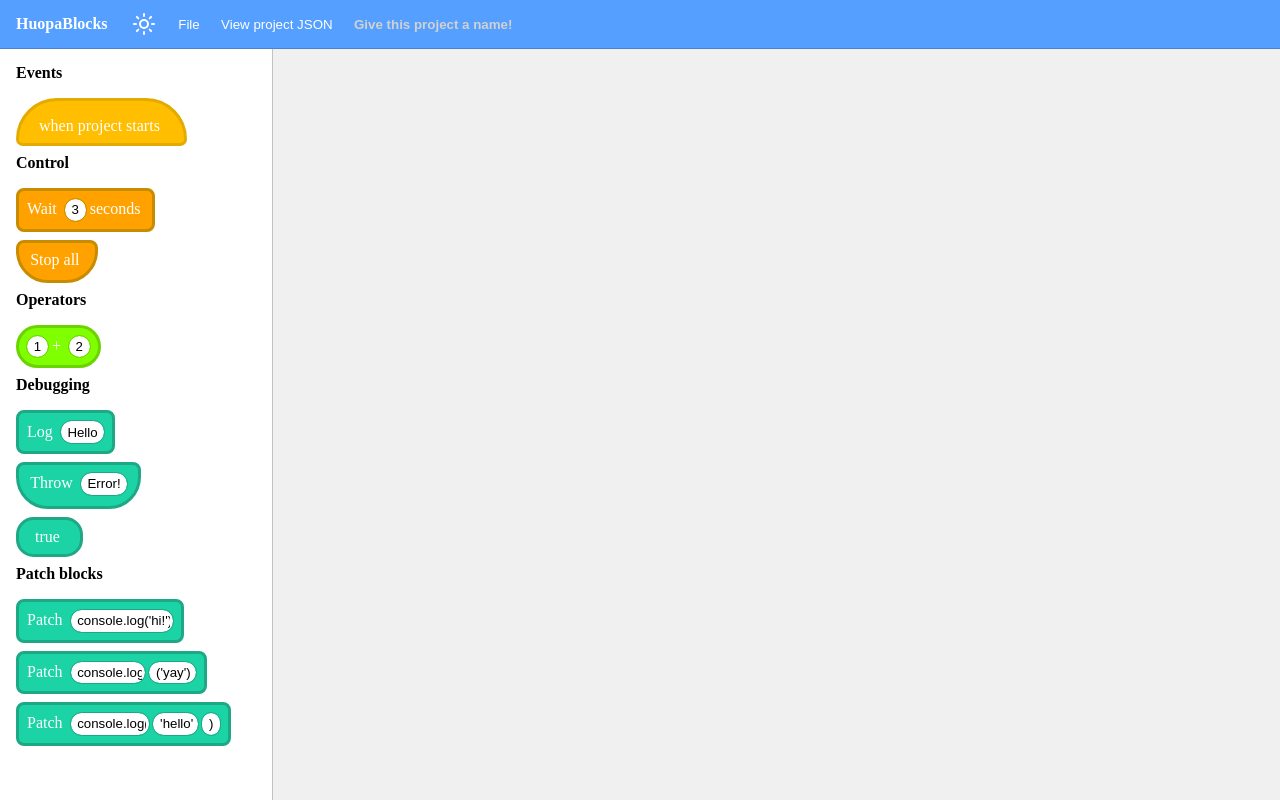
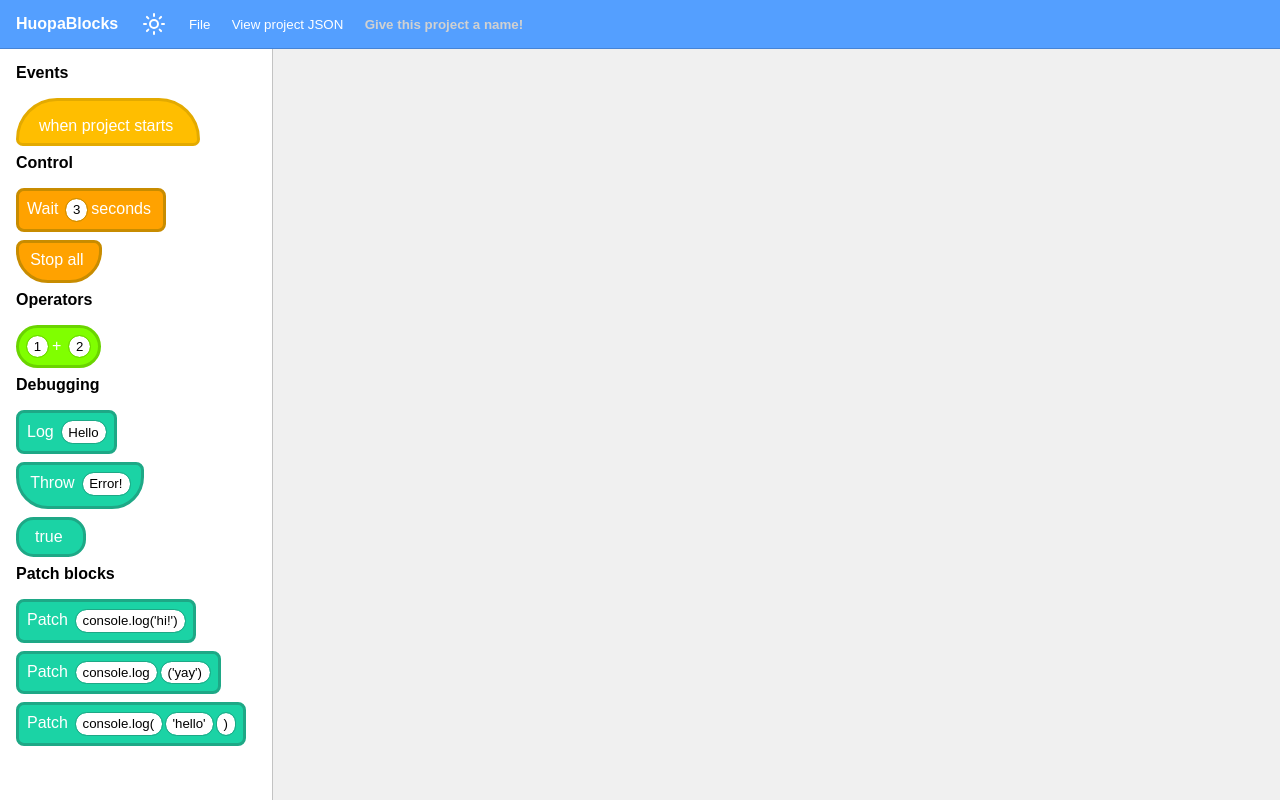
Before and after one commit to allucat1000/HuopaBlocks, a Svelte app: page / in a window 1280 px wide. Built offline with nearby package versions, Linux system fonts and the light colour scheme.

Commit message:
fix with fonts on some browsers

```diff
--- a/src/css/main.css
+++ b/src/css/main.css
@@ -1,3 +1,7 @@
+body {
+    font-family: sans-serif
+}
+
 :root.Dark,
 body.Dark {
     --background-color: rgb(20 20 20);
```
